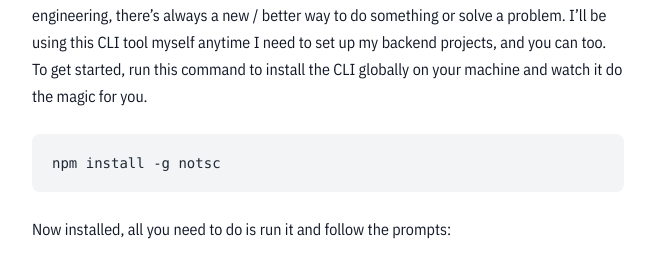
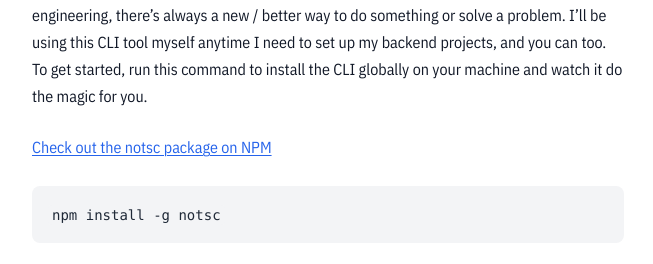
Before and after one commit to cedricahenkorah/cedricdotcom, an Astro site: page /posts/automating-my-nodejs-setup-with-notsc in a window 1280 px wide. Shown: the part 983-1247 px from the top of the page, without its empty margins (312-965 px from the left). Built offline with nearby package versions, Linux system fonts and the light colour scheme; Astro itself is replaced by a stand-in of ours; code samples lack their colours.

Commit message:
feat: add link to NPM package for notsc CLI tool in blog post on automating Node.js setup

````diff
--- a/src/content/posts/Automating-My-Nodejs-Setup-with-notsc.md
+++ b/src/content/posts/Automating-My-Nodejs-Setup-with-notsc.md
@@ -15,6 +15,8 @@ A year on and I still reference this blog post myself each time I want to scaffo
 **_Meet Notsc🦉_**
 
 A simple CLI tool that scaffolds up my Node.js with Typescript support backend project in a few seconds and includes the boilerplate config I typically need. No more referencing my own blog post loool. It's opinionated, clean and fast. But yeah, that's the beauty of engineering, there's always a new / better way to do something or solve a problem. I'll be using this CLI tool myself anytime I need to set up my backend projects, and you can too. To get started, run this command to install the CLI globally on your machine and watch it do the magic for you.
+
+<a href="https://www.npmjs.com/package/notsc" class="text-blue-500 underline" target="_blank">Check out the notsc package on NPM</a>
 
 ```
 npm install -g notsc
````
